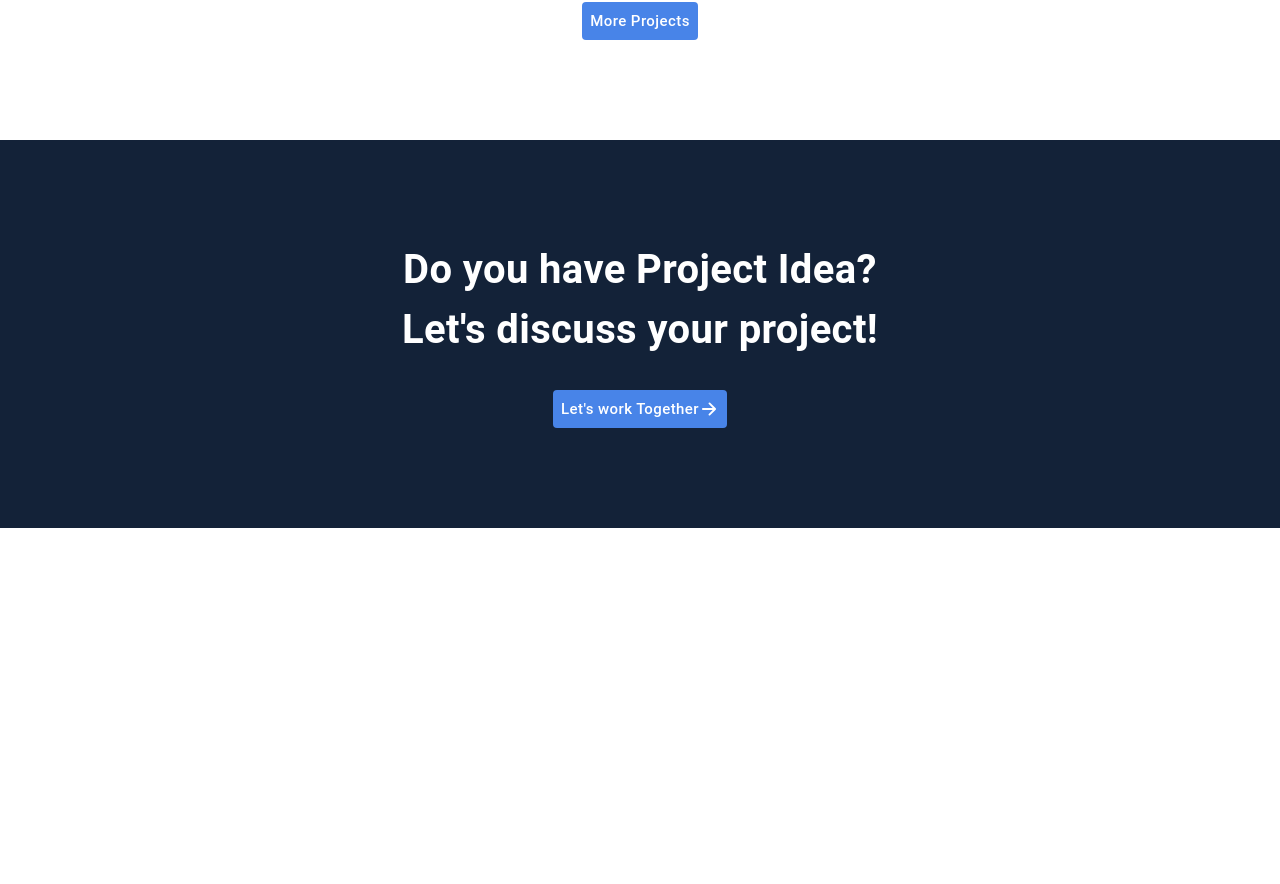
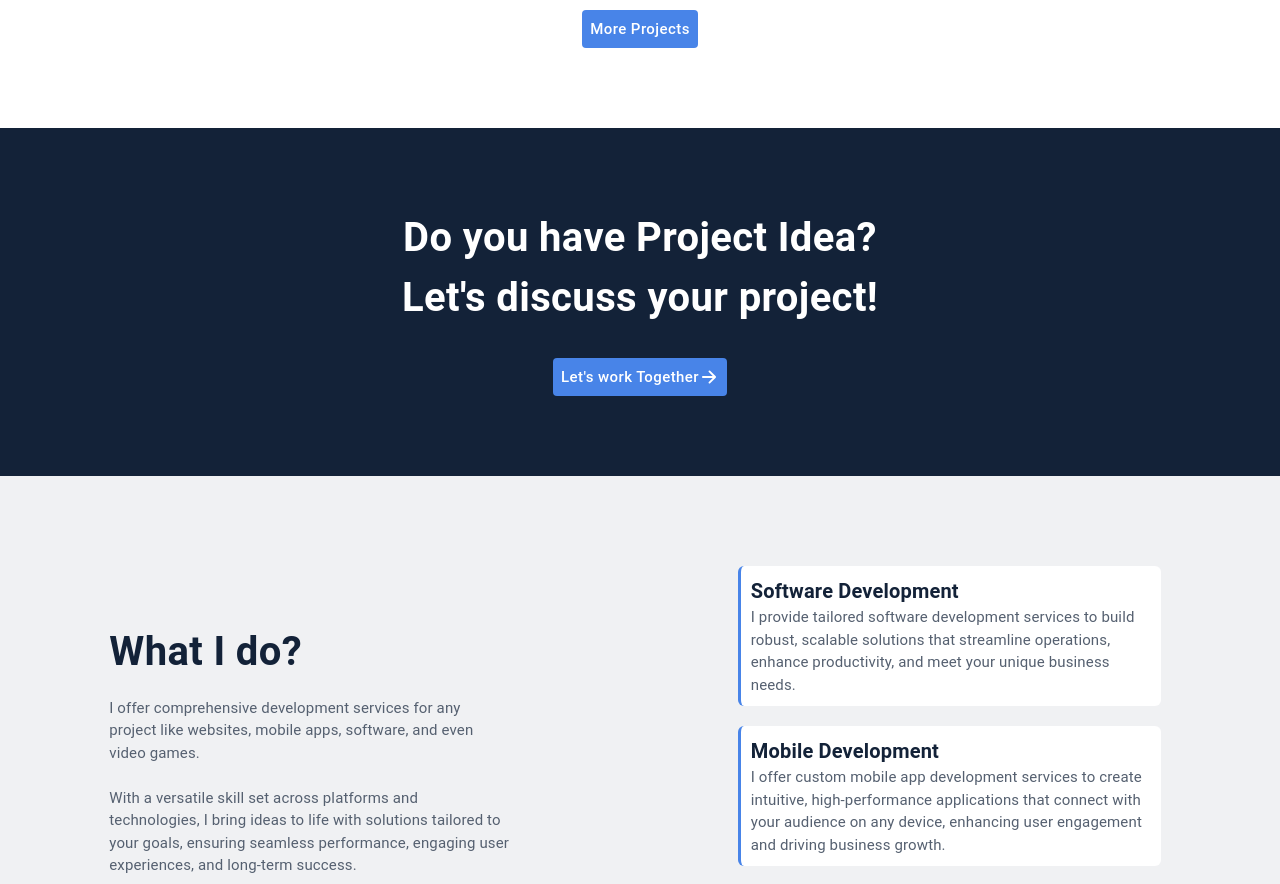
Before and after one commit to DonatNathan/donat-website, a React (Create React App) app: page / in a window 1280 px wide. Shown: the part 1238-2122 px from the top of the page. Before the commit the page ends 1766 px from the top, so only its background shows below. Built offline with nearby package versions, Linux system fonts and the light colour scheme.

Commit message:
[ADD] - My services

```diff
--- a/src/components/Portfolio.js
+++ b/src/components/Portfolio.js
@@ -8,7 +8,7 @@ const Project = ({type, name, description, path}) => {
     const {theme} = useContext(ThemeContext);
 
     return (
-        <Box sx={{width: "50vh", backgroundColor: theme.SecondBackgroundColor, borderRadius: "8px", margin: "10px"}}>
+        <Box sx={{width: "50vh", backgroundColor: theme.BackgroundColor, border: 2, borderRadius: "8px", margin: "10px", borderColor: theme.SecondBackgroundColor}}>
             <Box component="img" sx={{width: "100%", borderRadius: "8px", height: "250px", objectFit: "cover"}} alt={name} src={path} />
             <Box sx={{display: "flex", flexDirection: "column", textAlign: "left", padding: "30px"}}>
                 <Typography sx={{fontSize: 12, color: theme.SubTextColor}}>{type}</Typography>
@@ -25,7 +25,7 @@ const Portfolio = () => {
     const {theme} = useContext(ThemeContext);
 
     return (
-        <Box sx={{display: "flex", flexDirection: "column", justifyContent: "center", alignItems: "center", textAlign: "center", backgroundColor: theme.BackgroundColor, paddingTop: "100px", paddingBottom: "100px"}}>
+        <Box sx={{display: "flex", flexDirection: "column", justifyContent: "center", alignItems: "center", textAlign: "center", backgroundColor: theme.BackgroundColor, paddingTop: "80px", paddingBottom: "80px"}}>
             <Typography sx={{fontSize: 40, fontWeight: "bold", color: theme.BoldTextColor}}>Portfolio</Typography>
             <Typography sx={{fontSize: 15, color: theme.ClassicTextColor, marginBottom: "40px"}}>You can find some of the many projects I have been able to carry out since my beginnings in computer development.</Typography>
             <Box sx={{ display: "flex", flexWrap: 'wrap', justifyContent: "center" }}>
@@ -66,7 +66,7 @@ const Portfolio = () => {
                     path={"/images/generator.png"}
                 />
             </Box>
-            <Button sx={{width: "fit-content", backgroundColor: theme.MainColor, color: theme.BackgroundColor, textTransform: "none", fontSize: 15, marginTop: "30px"}}>More Projects</Button>
+            <Button sx={{width: "fit-content", backgroundColor: theme.MainColor, color: theme.BackgroundColor, textTransform: "none", fontSize: 15, marginTop: "50px"}}>More Projects</Button>
         </Box>
     );
 };
--- a/src/components/ProjectIdea.js
+++ b/src/components/ProjectIdea.js
@@ -8,7 +8,7 @@ const ProjectIdea = () => {
     const {theme} = useContext(ThemeContext);
 
     return(
-        <Box sx={{display: "flex", flexDirection: "column", justifyContent: "center", alignItems: "center", textAlign: "center", backgroundColor: theme.BoldTextColor, color: theme.BackgroundColor, paddingTop: "100px", paddingBottom: "100px"}}>
+        <Box sx={{display: "flex", flexDirection: "column", justifyContent: "center", alignItems: "center", textAlign: "center", backgroundColor: theme.BoldTextColor, color: theme.BackgroundColor, paddingTop: "80px", paddingBottom: "80px"}}>
             <Typography sx={{fontSize: 40, fontWeight: "bold"}}>Do you have Project Idea?</Typography>
             <Typography sx={{fontSize: 40, fontWeight: "bold"}}>Let's discuss your project!</Typography>
             <Button sx={{width: "fit-content", backgroundColor: theme.MainColor, color: theme.BackgroundColor, textTransform: "none", fontSize: 15, marginTop: "30px"}}>Let's work Together <IoArrowForward size={20} /></Button>
--- /dev/null
+++ b/src/components/Services.js
@@ -0,0 +1,46 @@
+import { Box, Button, Typography } from "@mui/material";
+import { ThemeContext } from "../utils/themes/ThemeContext";
+import { useContext } from "react";
+
+const Service = ({name, description}) => {
+
+    const {theme} = useContext(ThemeContext);
+
+    return (
+        <Box sx={{backgroundColor: theme.BackgroundColor, textAlign: "left", padding: "10px", width: "50vh", borderLeft: 3, borderLeftColor: theme.MainColor, borderRadius: "6px", margin: "10px"}}>
+            <Typography sx={{fontSize: 20, fontWeight: "bold", color: theme.BoldTextColor}}>{name}</Typography>
+            <Typography sx={{fontSize: 15, color: theme.ClassicTextColor}}>{description}</Typography>
+        </Box>
+    )
+}
+
+const Services = () => {
+
+    const {theme} = useContext(ThemeContext);
+
+    return (
+        <Box sx={{display: "flex", flexWrap: "wrap", flexDirection: "row", justifyContent: "space-around", alignItems: "center", textAlign: "center", backgroundColor: theme.SecondBackgroundColor, paddingTop: "80px", paddingBottom: "80px"}}>
+            <Box sx={{display: "flex", flexDirection: "column", justifyContent: "center", alignItems: "left", textAlign: "left", width: "50vh", marginBottom: "30px"}}>
+                <Typography sx={{fontSize: 40, fontWeight: "bold", color: theme.BoldTextColor}}>What I do?</Typography>
+                <Typography sx={{fontSize: 15, color: theme.ClassicTextColor, marginTop: "15px", marginBottom: "15px"}}>I offer comprehensive development services for any project like websites, mobile apps, software, and even video games. <br /><br />With a versatile skill set across platforms and technologies, I bring ideas to life with solutions tailored to your goals, ensuring seamless performance, engaging user experiences, and long-term success.</Typography>
+                <Button sx={{width: "fit-content", backgroundColor: theme.MainColor, color: theme.BackgroundColor, textTransform: "none", fontSize: 15, marginTop: "10px"}}>See what I did</Button>
+            </Box>
+            <Box sx={{display: "flex", flexDirection: "column", justifyContent: "center", alignItems: "center"}}>
+                <Service
+                    name={"Software Development"}
+                    description={"I provide tailored software development services to build robust, scalable solutions that streamline operations, enhance productivity, and meet your unique business needs."}
+                />
+                <Service
+                    name={"Mobile Development"}
+                    description={"I offer custom mobile app development services to create intuitive, high-performance applications that connect with your audience on any device, enhancing user engagement and driving business growth."}
+                />
+                <Service
+                    name={"Web Development"}
+                    description={"I provide custom web development services to build engaging, user-friendly, and secure websites tailored to meet your business goals and deliver exceptional digital experiences."}
+                />
+            </Box>
+        </Box>
+    );
+};
+
+export default Services;
--- a/src/pages/Home.js
+++ b/src/pages/Home.js
@@ -3,6 +3,7 @@ import { Helmet } from "react-helmet";
 import { Box } from "@mui/material";
 import ProjectIdea from "../components/ProjectIdea";
 import Portfolio from "../components/Portfolio";
+import Services from "../components/Services";
 
 const HomePage = () => {
     return (
@@ -13,6 +14,7 @@ const HomePage = () => {
             <Box>
                     <Portfolio />
                     <ProjectIdea />
+                    <Services />
             </Box>
         </>
     );
```
